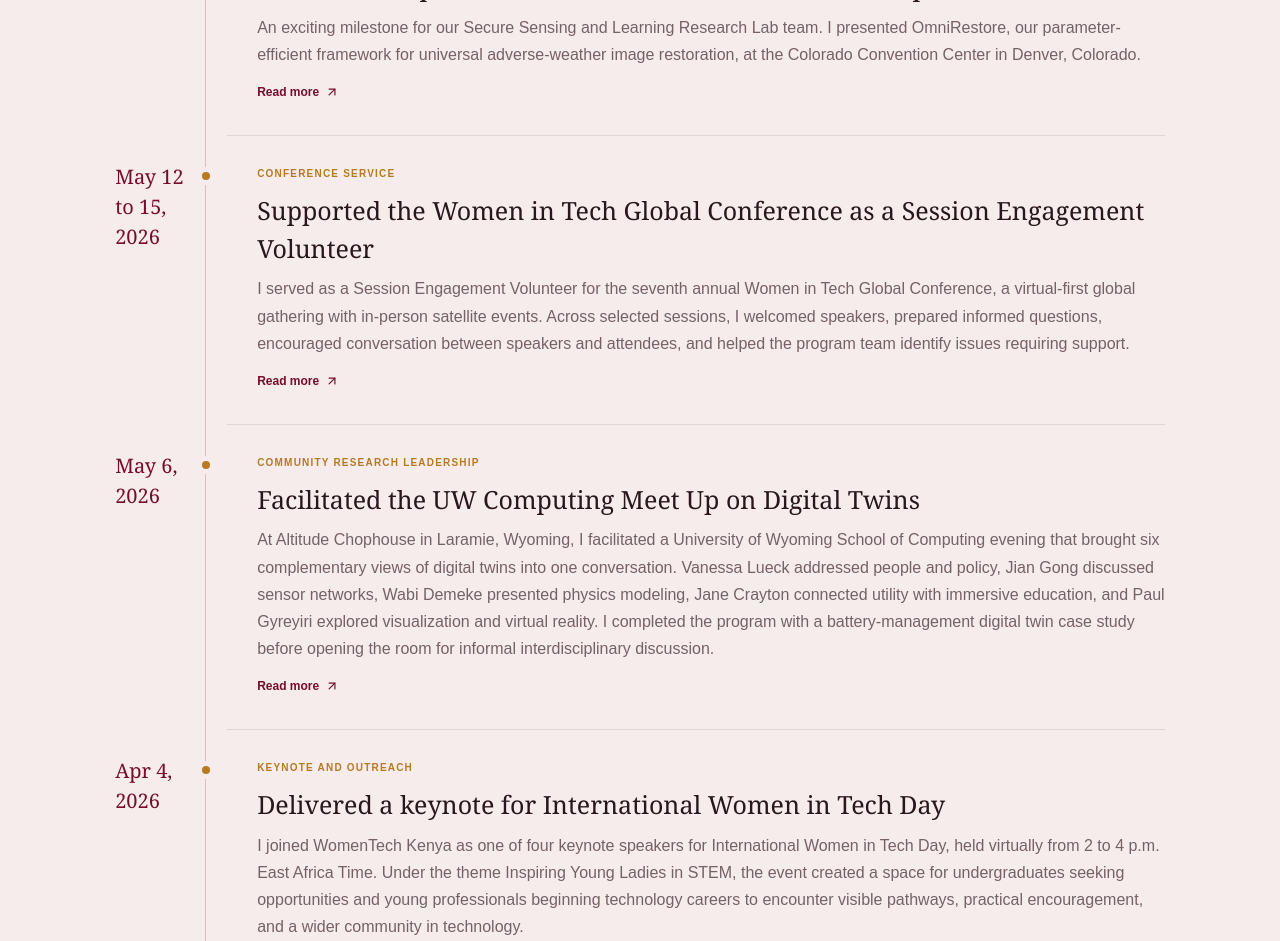
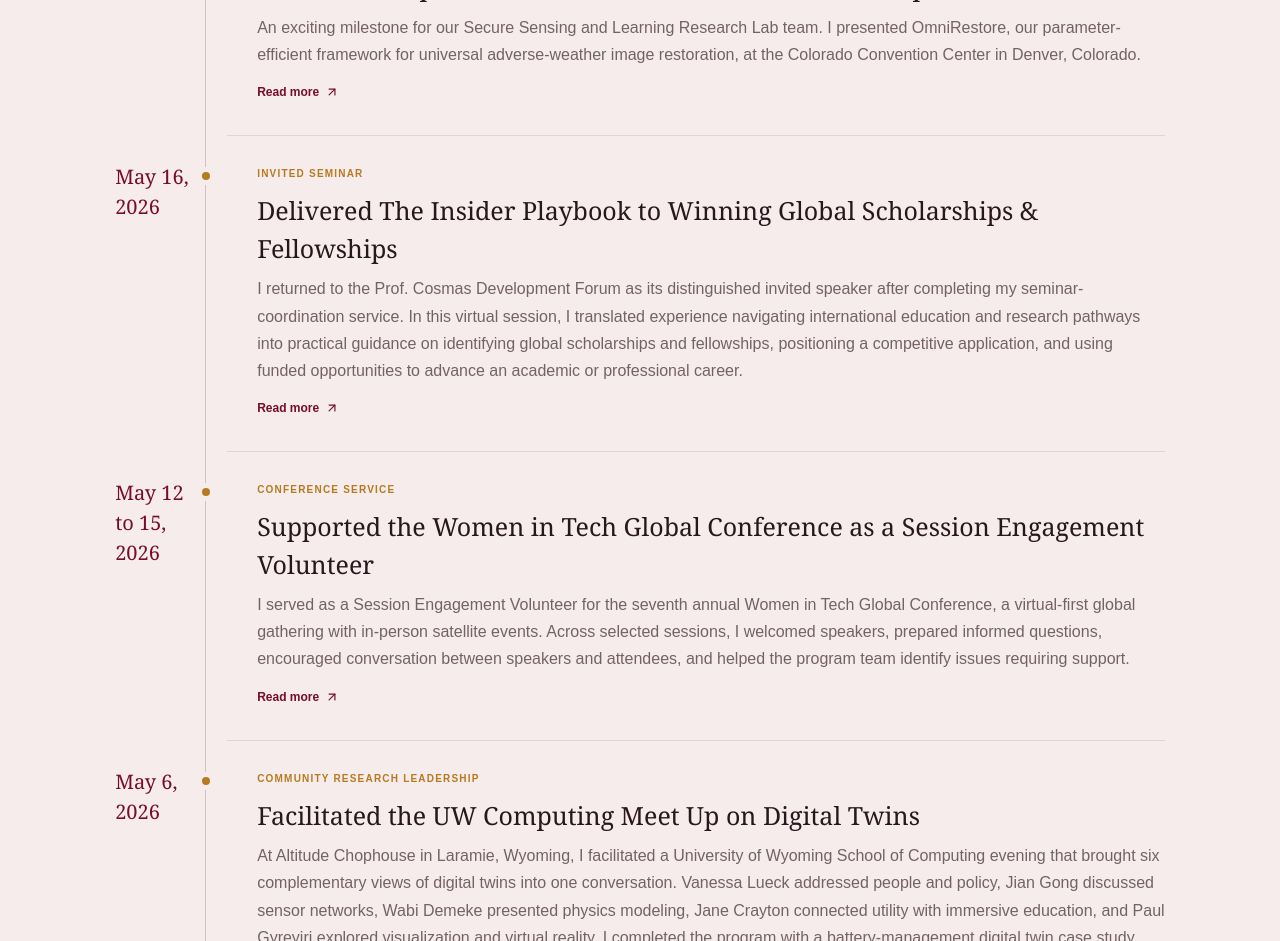
Before and after one commit to Judith989/judith-website-2026, a Next.js app: page /news in a window 1280 px wide. Shown: the part 1120-2061 px from the top of the page. Built offline with nearby package versions, Linux system fonts and the light colour scheme; no server answers.

Commit message:
Add PCDF scholarships seminar

```diff
--- a/app/news/page.tsx
+++ b/app/news/page.tsx
@@ -39,6 +39,7 @@ function abbreviateMonths(date: string) {
 const journey: NewsItem[] = [
   { date: "June 17, 2026", category: "Virtual presentation", title: "PANDA presented virtually at i3CE 2026", text: "I presented PANDA, our lightweight digital twin framework for smart parking management, during the virtual program of the ASCE International Conference on Computing in Civil Engineering. The conference was held June 14 to 17 at Songdo Convensia in Songdo, Incheon, South Korea.", href: "https://www.i3ce2026.com/about/03.html" },
   { date: "June 3 to 7, 2026", category: "Conference", title: "OmniRestore presented at the IEEE/CVF CVPR Workshops in Denver", text: "An exciting milestone for our Secure Sensing and Learning Research Lab team. I presented OmniRestore, our parameter-efficient framework for universal adverse-weather image restoration, at the Colorado Convention Center in Denver, Colorado.", href: "https://openaccess.thecvf.com/content/CVPR2026W/NTIRE/papers/Njoku_OmniRestore_A_Parameter-Efficient_Framework_for_Universal_Adverse-Weather_Image_Restoration_CVPRW_2026_paper.pdf" },
+  { date: "May 16, 2026", category: "Invited seminar", title: "Delivered The Insider Playbook to Winning Global Scholarships & Fellowships", text: "I returned to the Prof. Cosmas Development Forum as its distinguished invited speaker after completing my seminar-coordination service. In this virtual session, I translated experience navigating international education and research pathways into practical guidance on identifying global scholarships and fellowships, positioning a competitive application, and using funded opportunities to advance an academic or professional career.", href: "https://www.linkedin.com/posts/pcdf-official_studyabraod-scholarships-careeradvancement-activity-7461359203580964864-CzOA" },
   { date: "May 12 to 15, 2026", category: "Conference service", title: "Supported the Women in Tech Global Conference as a Session Engagement Volunteer", text: "I served as a Session Engagement Volunteer for the seventh annual Women in Tech Global Conference, a virtual-first global gathering with in-person satellite events. Across selected sessions, I welcomed speakers, prepared informed questions, encouraged conversation between speakers and attendees, and helped the program team identify issues requiring support.", href: "https://www.linkedin.com/posts/women-in-tech-south-korea_huge-thanks-to-women-in-tech-south-korea-activity-7454583342248800257-EChu" },
   { date: "May 6, 2026", category: "Community research leadership", title: "Facilitated the UW Computing Meet Up on Digital Twins", text: "At Altitude Chophouse in Laramie, Wyoming, I facilitated a University of Wyoming School of Computing evening that brought six complementary views of digital twins into one conversation. Vanessa Lueck addressed people and policy, Jian Gong discussed sensor networks, Wabi Demeke presented physics modeling, Jane Crayton connected utility with immersive education, and Paul Gyreyiri explored visualization and virtual reality. I completed the program with a battery-management digital twin case study before opening the room for informal interdisciplinary discussion.", href: "https://www.linkedin.com/posts/judith989_four-weeks-ago-i-facilitated-the-uw-computing-activity-7468040070458040320-976W" },
   { date: "April 4, 2026", category: "Keynote and outreach", title: "Delivered a keynote for International Women in Tech Day", text: "I joined WomenTech Kenya as one of four keynote speakers for International Women in Tech Day, held virtually from 2 to 4 p.m. East Africa Time. Under the theme Inspiring Young Ladies in STEM, the event created a space for undergraduates seeking opportunities and young professionals beginning technology careers to encounter visible pathways, practical encouragement, and a wider community in technology.", href: "https://www.linkedin.com/posts/judith989_most-young-women-dont-lack-potential-they-activity-7444735983377444864-KVEv" },
```
